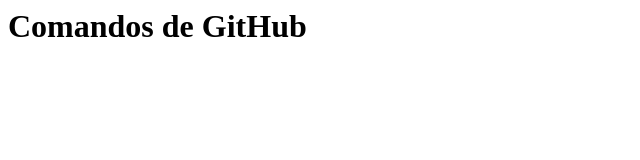
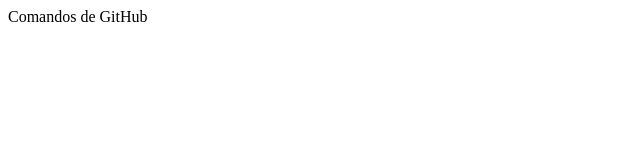
Before and after one commit to AbrilNunez/Grupo4SM, a plain HTML site: page index.html in a window 1280 px wide. Shown: the whole page, without its empty margins (0-640 px from the left). Drawn offline with Linux system fonts and the light colour scheme.

Commit message:
cambie etiqueta h1 por p

```diff
--- a/index.html
+++ b/index.html
@@ -1,8 +1,8 @@
 <html>
 	<head>
-		<title>Equipo 4- San Miguel</title>
+		<title>Equipo 4 - San Miguel</title>
 	</head>
 	<body>
-   <h1>Comandos de GitHub</h1>
+   		<p>Comandos de GitHub</p>
 	</body>
 </html>
```
